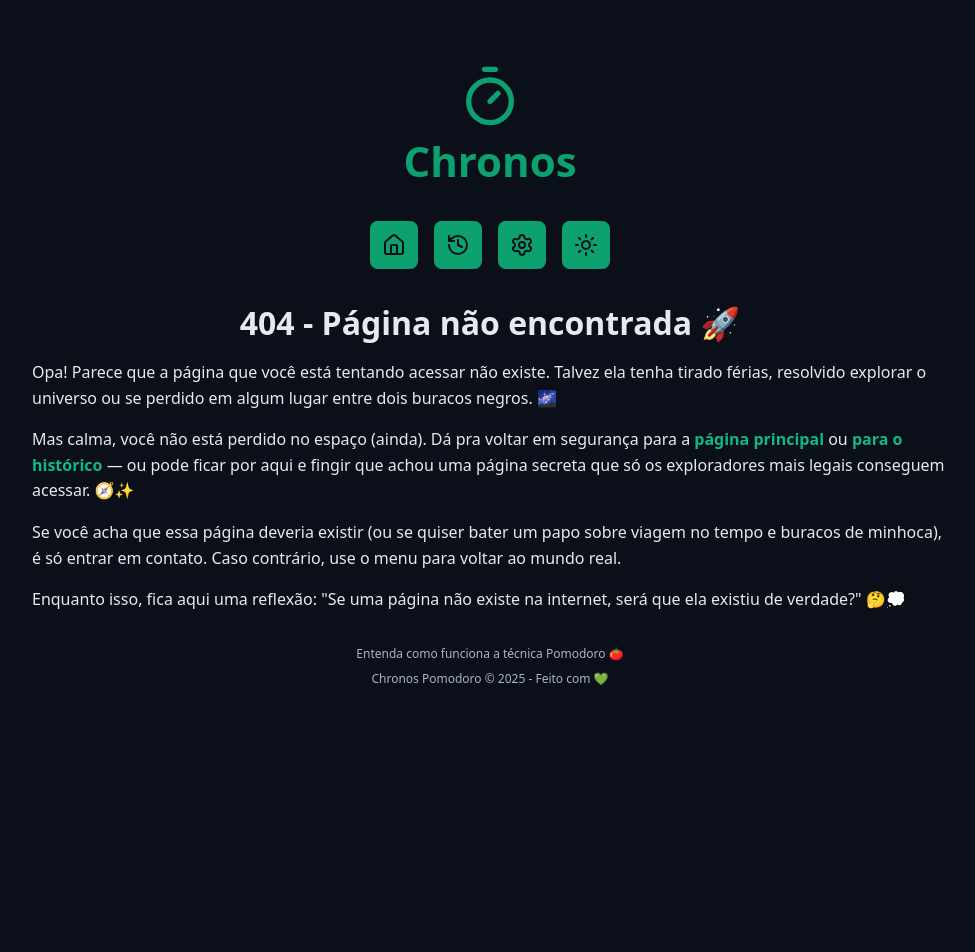
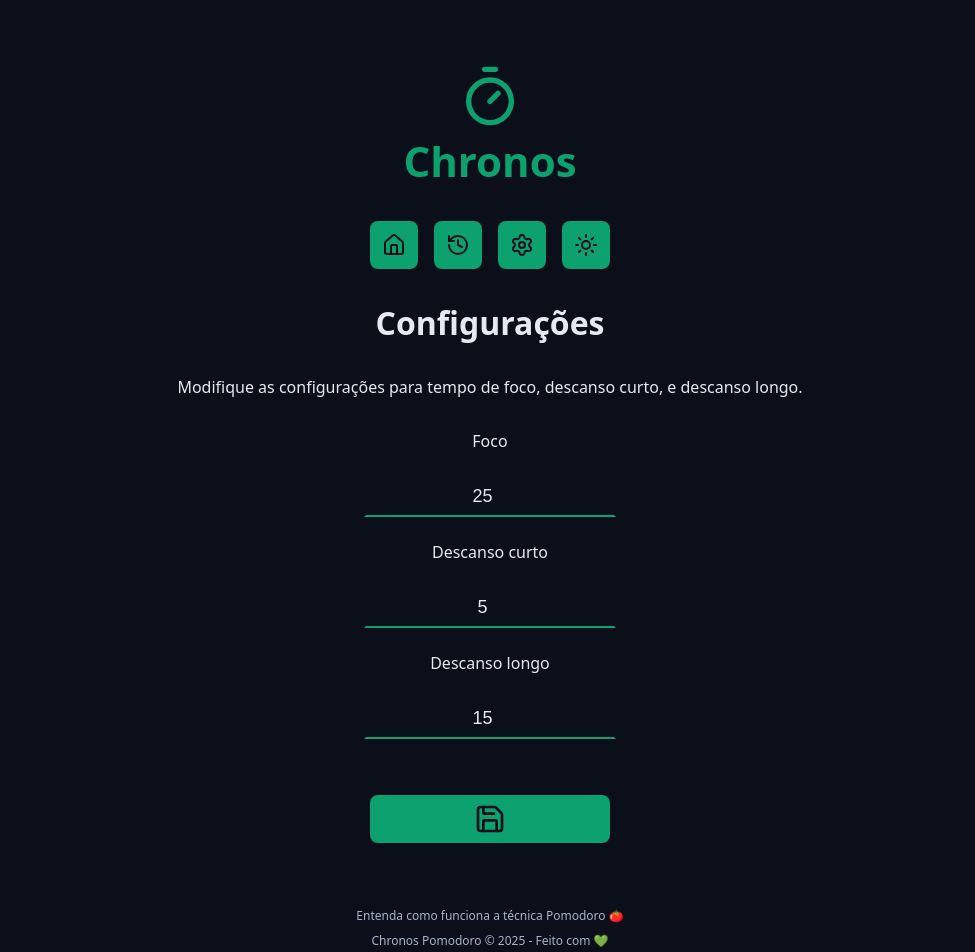
Before and after one commit to johny83br/chronos-pomodoro, a React (Vite) app: page /settings in a window 1280 px wide. Shown: the top 952 px of the page, without its empty margins (150-1125 px from the left). Before the commit the page ends 800 px from the top, so only its background shows below. Built offline with nearby package versions, Linux system fonts and the light colour scheme.

Commit message:
Criada a página de configurações

```diff
--- /dev/null
+++ b/src/pages/Settings/index.tsx
@@ -0,0 +1,111 @@
+import { SaveIcon } from 'lucide-react';
+import { Button } from '../../components/Button';
+import { Container } from '../../components/Container';
+import { Heading } from '../../components/Heading';
+import { Input } from '../../components/Input';
+import { MainTemplate } from '../../templates/MainTemplate';
+import { useEffect, useRef } from 'react';
+import { showMessage } from '../../adapters/showMessage';
+import { useTaskContext } from '../../contexts/TaskContext/useTaskContext';
+
+export function Settings() {
+  const { state } = useTaskContext();
+  const workTimeInput = useRef<HTMLInputElement>(null);
+  const shortBreakTimeInput = useRef<HTMLInputElement>(null);
+  const longBreakTimeInput = useRef<HTMLInputElement>(null);
+
+  useEffect(() => {
+    return () => {
+      showMessage.dismiss();
+    };
+  }, []);
+
+  function handleSaveSettings(e: React.FormEvent<HTMLFormElement>) {
+    e.preventDefault();
+
+    showMessage.dismiss();
+
+    const formErrors = [];
+
+    const workTime = Number(workTimeInput.current?.value);
+    const shortBreakTime = Number(shortBreakTimeInput.current?.value);
+    const longBreakTime = Number(longBreakTimeInput.current?.value);
+
+    if (isNaN(workTime) || isNaN(shortBreakTime) || isNaN(longBreakTime)) {
+      formErrors.push('Digite apenas números para TODOS os campos');
+    }
+
+    if (workTime < 1 || workTime > 99) {
+      formErrors.push('Digite valores entre 1 e 99 para foco');
+    }
+
+    if (shortBreakTime < 1 || shortBreakTime > 30) {
+      formErrors.push('Digite valores entre 1 e 30 para descanso curto');
+    }
+
+    if (longBreakTime < 1 || longBreakTime > 60) {
+      formErrors.push('Digite valores entre 1 e 60 para descanso longo');
+    }
+
+    if (formErrors.length > 0) {
+      formErrors.forEach(error => {
+        showMessage.error(error);
+      });
+      return;
+    }
+  }
+
+  return (
+    <MainTemplate>
+      <Container>
+        <Heading>Configurações</Heading>
+      </Container>
+
+      <Container>
+        <p style={{ textAlign: 'center' }}>
+          Modifique as configurações para tempo de foco, descanso curto, e
+          descanso longo.
+        </p>
+      </Container>
+
+      <Container>
+        <form onSubmit={handleSaveSettings} action='' className='form'>
+          <div className='formRow'>
+            <Input
+              id='workTime'
+              labelText='Foco'
+              ref={workTimeInput}
+              defaultValue={state.config.workTime}
+              type='number'
+            />
+          </div>
+          <div className='formRow'>
+            <Input
+              id='shortBreakTime'
+              labelText='Descanso curto'
+              ref={shortBreakTimeInput}
+              defaultValue={state.config.shortBreakTime}
+              type='number'
+            />
+          </div>
+          <div className='formRow'>
+            <Input
+              id='longBreakTime'
+              labelText='Descanso longo'
+              ref={longBreakTimeInput}
+              defaultValue={state.config.longBreakTime}
+              type='number'
+            />
+          </div>
+          <div className='formRow'>
+            <Button
+              icon={<SaveIcon />}
+              aria-label='Salvar configurações'
+              title='Salvar configurações'
+            />
+          </div>
+        </form>
+      </Container>
+    </MainTemplate>
+  );
+}
--- a/src/routers/MainRouter/index.tsx
+++ b/src/routers/MainRouter/index.tsx
@@ -4,6 +4,7 @@ import { AboutPomodoro } from '../../pages/AboutPomodoro';
 import { NotFound } from '../../pages/NotFound';
 import { useEffect } from 'react';
 import { History } from '../../pages/History';
+import { Settings } from '../../pages/Settings';
 
 function ScrollToTop() {
   const { pathname } = useLocation();
@@ -20,8 +21,9 @@ export function MainRouter() {
     <BrowserRouter>
       <Routes>
         <Route path='/' element={<Home />} />
-        <Route path='/history' element={<History />} />
-        <Route path='/about-pomodoro' element={<AboutPomodoro />} />
+        <Route path='/history/' element={<History />} />
+        <Route path='/settings/' element={<Settings />} />
+        <Route path='/about-pomodoro/' element={<AboutPomodoro />} />
 
         <Route path='*' element={<NotFound />} />
       </Routes>
```
